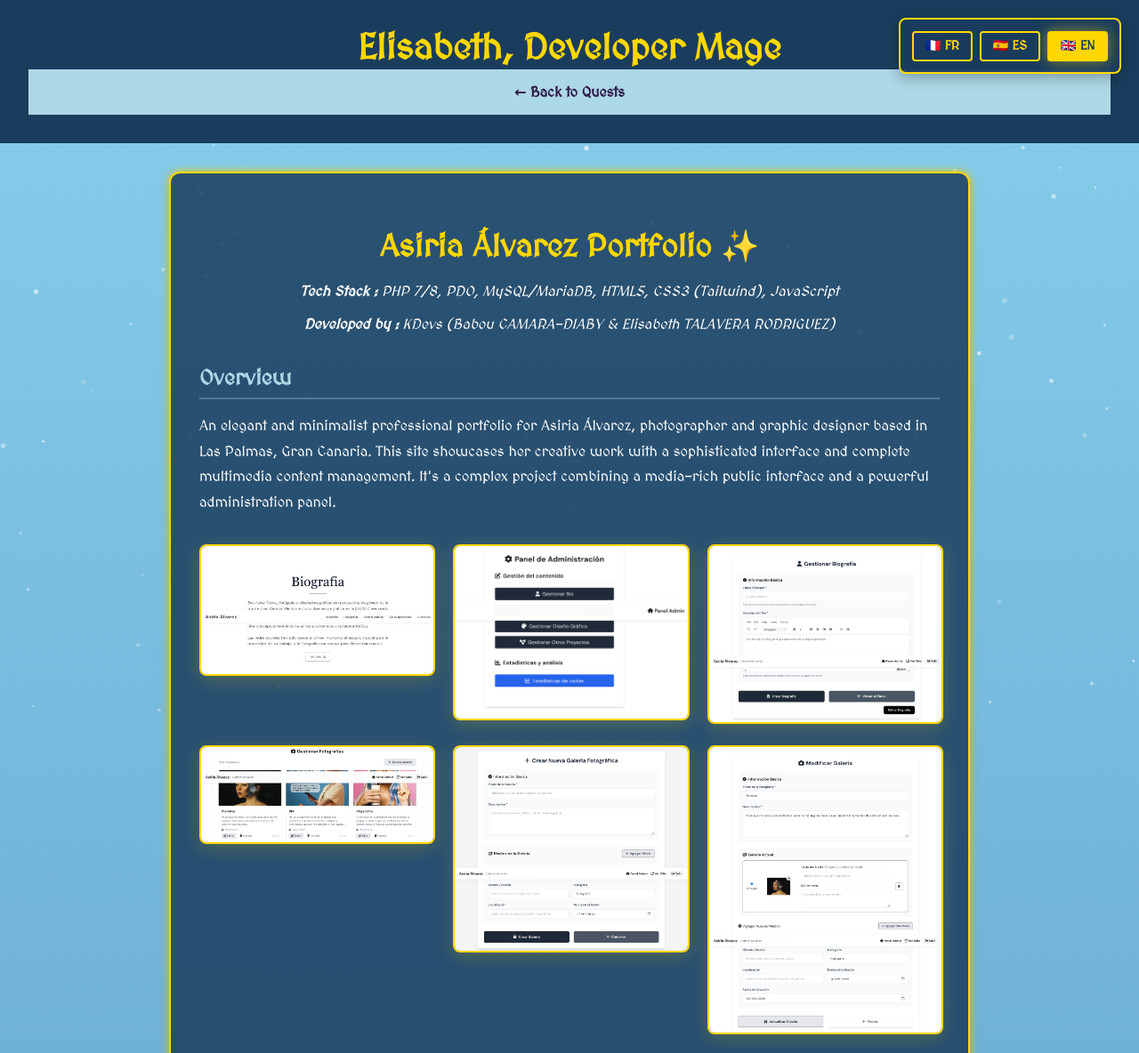
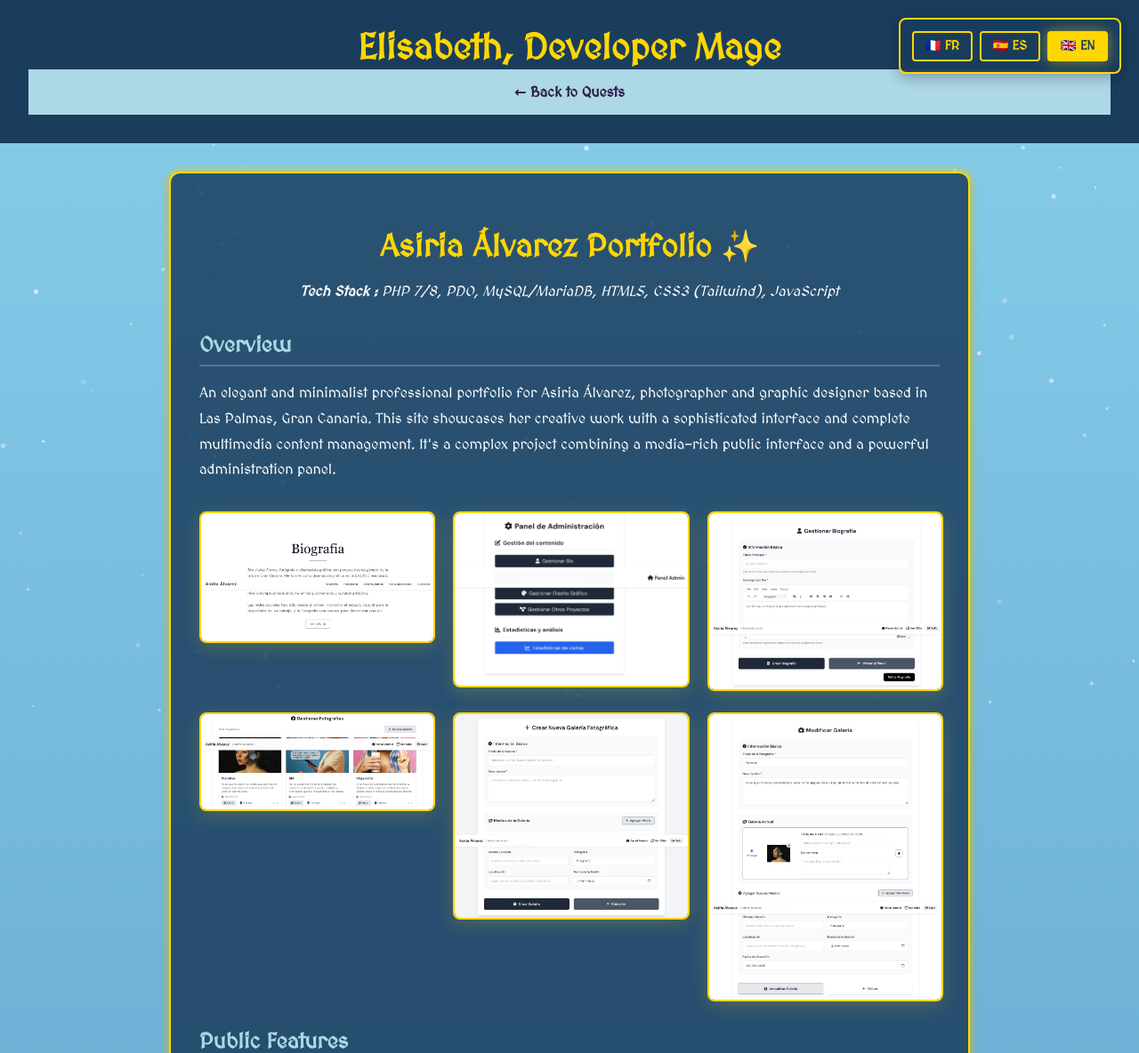
Before and after one commit to etrguez/portfolio, a PHP site: page /projet-asiria.php in a window 1280 px wide. Shown: the top 1184 px of the page at 89% size. Run offline with PHP 8.4, Linux system fonts and the light colour scheme; some web fonts are replaced.

Commit message:
Supprime la ligne Développé par dans projet-asiria.php

```diff
--- a/projet-asiria.php
+++ b/projet-asiria.php
@@ -32,7 +32,6 @@
 
       <div class="projet-meta">
         <p><strong><?php echo t('tech_stack'); ?> :</strong> PHP 7/8, PDO, MySQL/MariaDB, HTML5, CSS3 (Tailwind), JavaScript</p>
-        <p><strong><?php echo trans('Développé par', 'Desarrollado por', 'Developed by'); ?> :</strong> KDevs (Babou CAMARA-DIABY & Elisabeth TALAVERA RODRIGUEZ)</p>
       </div>
 
       <h3><?php echo t('project_overview'); ?></h3>
```
